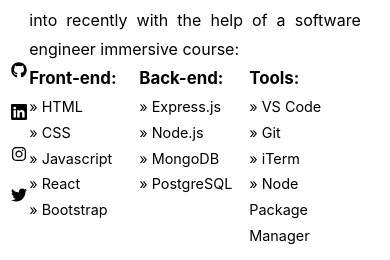
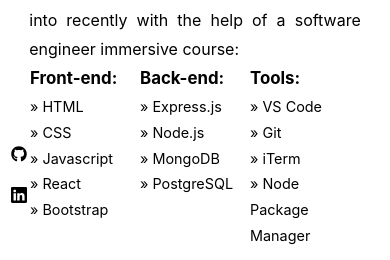
Before and after one commit to eelengc/ee-leng-s-portfolio, a React (Create React App) app: page /home in a window 390 px wide. Shown: the part 584-844 px from the top of the page. Built offline with nearby package versions, Linux system fonts and the light colour scheme; a web font is replaced by a local one.

Commit message:
removed ig and twitter

```diff
--- a/src/components/About/about.css
+++ b/src/components/About/about.css
@@ -44,17 +44,12 @@
     transform: translateX(0px);
 }
 
-/* .tech{
-    justify-content: ;
-} */
-
 .skills{
     display: inline-block;
     vertical-align: top;
     font-size: 0.9em;
-    width: 320px;
+    width: 330px;
 }
-
 
 .btn-view{
     margin-top: 2rem;
@@ -102,6 +97,10 @@
     .skills{
         width: 250px;
     }
+    .tech{
+        display: flex;
+        justify-content: center;
+    }
 }
 
   /** SMALL DEVICES **/
--- a/src/components/About/about.js
+++ b/src/components/About/about.js
@@ -2,8 +2,6 @@ import React, { useState, useEffect } from "react";
 import "./about.css";
 import { BsLinkedin } from "react-icons/bs";
 import { FaGithub } from "react-icons/fa";
-import { FaInstagram } from "react-icons/fa";
-import { FaTwitter } from "react-icons/fa";
 import CV from "../../assets/CV.pdf";
 
 function About() {
@@ -84,12 +82,6 @@ function About() {
         >
           <BsLinkedin />
         </a>
-        <a href="https://www.instagram.com/lvngc" target="_blank">
-          <FaInstagram />
-        </a>
-        <a href="https://twitter.com/lvngc" target="_blank">
-          <FaTwitter />
-        </a>
       </div>
     </section>
   );
```
